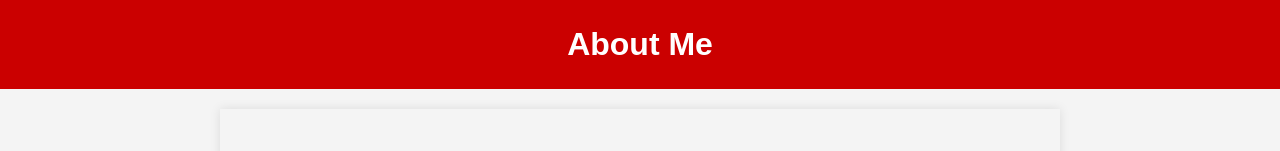
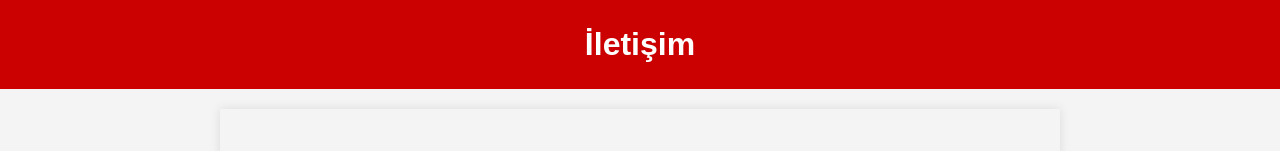
Before and after one commit to Oguzhanur/coguz, a plain HTML site: page index.html in a window 1280 px wide. Shown: the top 151 px of the page. Drawn offline with Linux system fonts and the light colour scheme.

Commit message:
Update index.html

```diff
--- a/index.html
+++ b/index.html
@@ -78,7 +78,7 @@
 <body>
 
     <header>
-        <h1>About Me</h1>
+        <h1>İletişim</h1>
     </header>
 
     <section>
```
